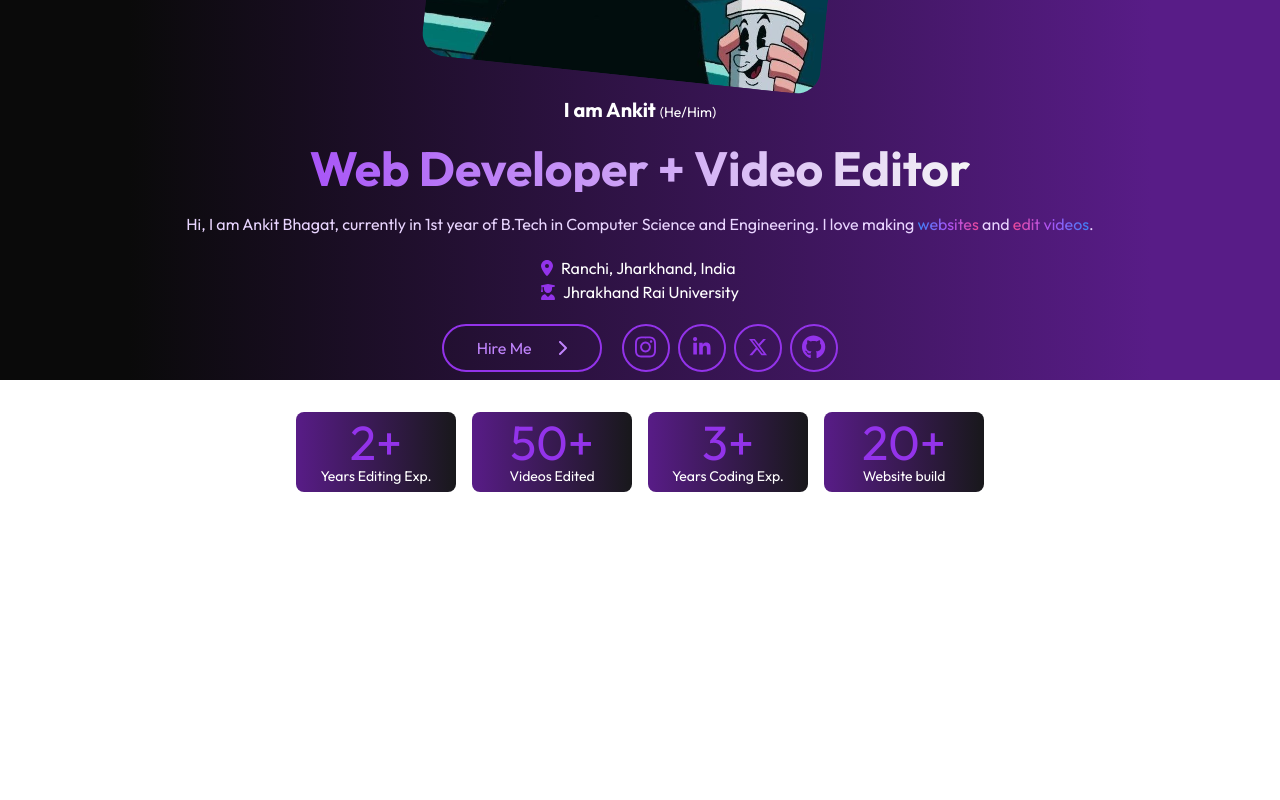
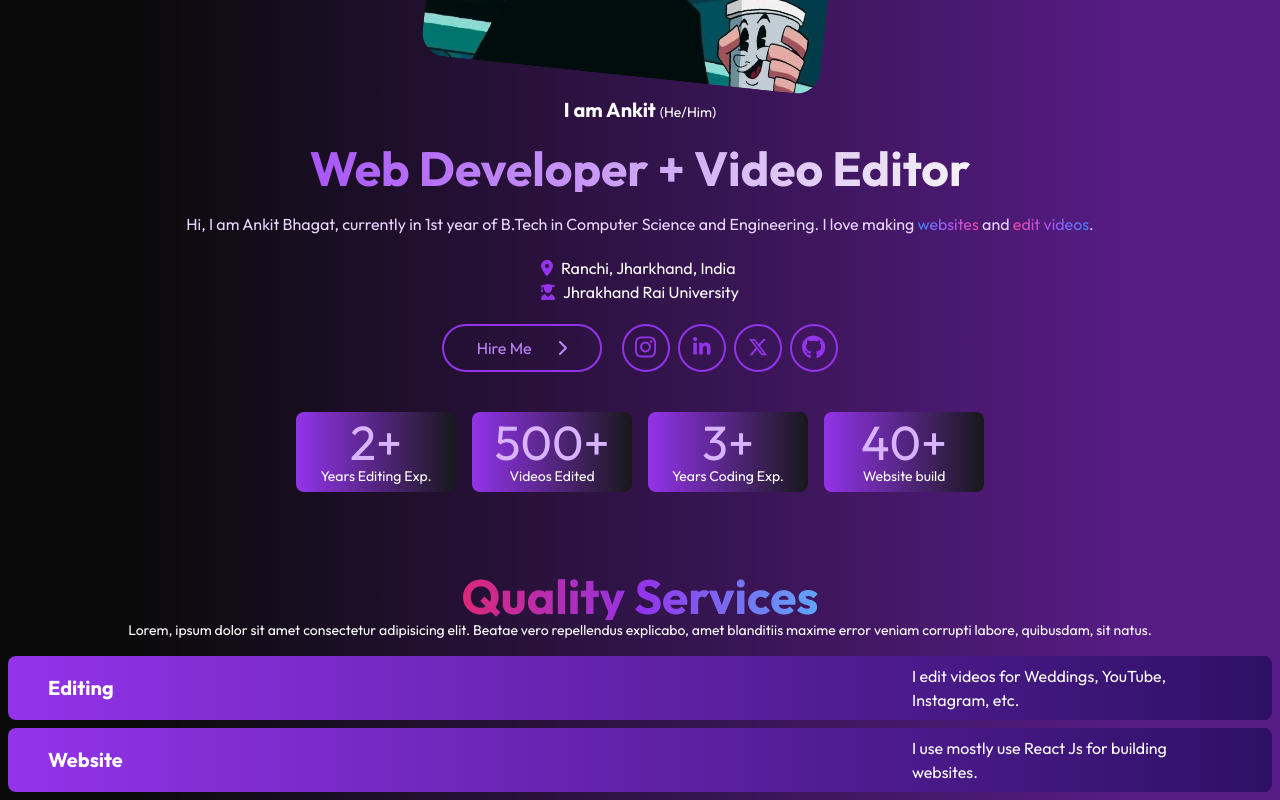
Before and after one commit to ankitsensei/portfolio_test, a React (Vite) app: page / in a window 1280 px wide. Shown: the part 420-1220 px from the top of the page. Before the commit the page ends 912 px from the top, so only its background shows below. Built offline with nearby package versions, Linux system fonts and the light colour scheme; a web font is replaced by a local one.

Commit message:
quality services added

```diff
--- a/src/App.tsx
+++ b/src/App.tsx
@@ -1,12 +1,14 @@
 import Navbar from "./components/Navbar"
 import Hero from "./components/Hero"
 import Boxes from "./components/Boxes"
+import QualityServices from "./components/QualityServices"
 const App = () => {
   return (
-    <div className="w-full h-screen px-2 py-2 text-white bg-gradient-to-r from-neutral-950 from-10% to-purple-900 to-90%">
+    <div className="w-full h-full px-2 py-2 text-white bg-gradient-to-r from-neutral-950 from-10% to-purple-900 to-90%">
       <Navbar/>
       <Hero/>
       <Boxes/>
+      <QualityServices/>
     </div>
   )
 }
--- a/src/components/Boxes.tsx
+++ b/src/components/Boxes.tsx
@@ -2,20 +2,20 @@
 const Boxes = () => {
     return (
         <div className="flex flex-wrap justify-center items-center mt-10 gap-4">
-            <div className="flex flex-col items-center justify-center w-40 h-20 rounded-lg bg-gradient-to-r from-purple-900 to-zinc-900 bg-opacity-0">
-                <h1 className="text-purple-600 text-5xl">2+</h1>
+            <div className="flex flex-col items-center justify-center w-40 h-20 rounded-lg bg-gradient-to-r from-purple-600 to-zinc-900 bg-opacity-0">
+                <h1 className="text-purple-300 text-5xl">2+</h1>
                 <p className="text-sm">Years Editing Exp.</p>
             </div>
-            <div className="flex flex-col items-center justify-center w-40 h-20 rounded-lg bg-gradient-to-r from-purple-900 to-zinc-900 bg-opacity-0">
-                <h1 className="text-purple-600 text-5xl">50+</h1>
+            <div className="flex flex-col items-center justify-center w-40 h-20 rounded-lg bg-gradient-to-r from-purple-600 to-zinc-900 bg-opacity-0">
+                <h1 className="text-purple-300 text-5xl">500+</h1>
                 <p className="text-sm">Videos Edited</p>
             </div>
-            <div className="flex flex-col items-center justify-center w-40 h-20 rounded-lg bg-gradient-to-r from-purple-900 to-zinc-900 bg-opacity-0">
-                <h1 className="text-purple-600 text-5xl">3+</h1>
+            <div className="flex flex-col items-center justify-center w-40 h-20 rounded-lg bg-gradient-to-r from-purple-600 to-zinc-900 bg-opacity-0">
+                <h1 className="text-purple-300 text-5xl">3+</h1>
                 <p className="text-sm">Years Coding Exp.</p>
             </div>
-            <div className="flex flex-col items-center justify-center w-40 h-20 rounded-lg bg-gradient-to-r from-purple-900 to-zinc-900 bg-opacity-0">
-                <h1 className="text-purple-600 text-5xl">20+</h1>
+            <div className="flex flex-col items-center justify-center w-40 h-20 rounded-lg bg-gradient-to-r from-purple-600 to-zinc-900 bg-opacity-0">
+                <h1 className="text-purple-300 text-5xl">40+</h1>
                 <p className="text-sm">Website build</p>
             </div>
         </div>
--- /dev/null
+++ b/src/components/QualityServices.tsx
@@ -0,0 +1,23 @@
+
+const QualityServices = () => {
+    return (
+        <div>
+            <div className="mt-20 flex flex-col items-center">
+                <h1 className="font-bold text-5xl bg-gradient-to-r from-pink-600 via-purple-600 to-blue-400 bg-clip-text text-transparent">Quality Services</h1>
+                <p className="flex items-center justify-center text-sm w-full px-10 text-center">Lorem, ipsum dolor sit amet consectetur adipisicing elit. Beatae vero repellendus explicabo, amet blanditiis maxime error veniam corrupti labore, quibusdam, sit natus.</p>
+            </div>
+            <div className="flex flex-col gap-2 mt-4">
+                <div className="w-full h-16 flex gap-10 items-center justify-between px-10 rounded-lg bg-gradient-to-r from-purple-600 to-violet-950">
+                    <h1 className="font-bold text-xl w-40">Editing</h1>
+                    <p className="w-80">I edit videos for Weddings, YouTube, Instagram, etc. </p>
+                </div>
+                <div className="w-full h-16 flex gap-10 items-center justify-between px-10 rounded-lg bg-gradient-to-r from-purple-600 to-violet-950">
+                    <h1 className="font-bold text-xl w-40">Website</h1>
+                    <p className="w-80">I use mostly use React Js for building websites.</p>
+                </div>
+            </div>
+        </div>
+    )
+}
+
+export default QualityServices
```
